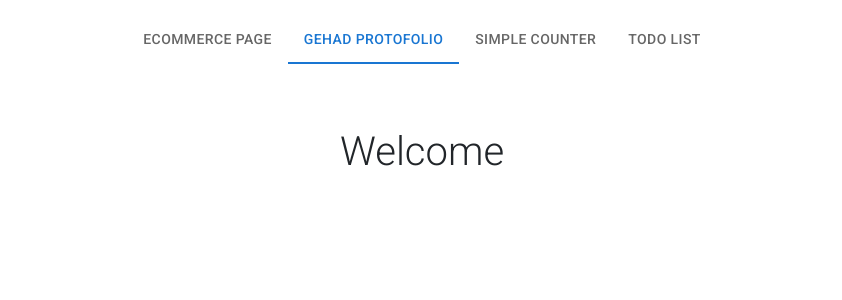
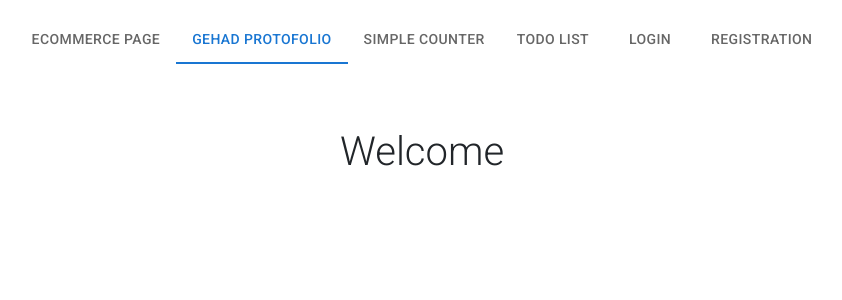
Before and after one commit to gehadsamy/Reactjs-ITI-tasks, a React (Create React App) app: page / in a window 1280 px wide. Shown: the top 300 px of the page, without its empty margins (218-1060 px from the left). Built offline with nearby package versions, Linux system fonts and the light colour scheme.

Commit message:
Update NavBar.jsx

```diff
--- a/src/components/navbar/NavBar.jsx
+++ b/src/components/navbar/NavBar.jsx
@@ -31,11 +31,13 @@ function NavBar () {
   return (
     <>
       <div style={{'display': 'flex', 'justifyContent':'center', 'margin': '1rem'}}>
-        <Tabs value={currentTab} style={{'width': 'fit-content'}} >
+              <Tabs value={currentTab} style={{'width': 'fit-content'}} >
           <Tab label="Ecommerce Page" href="/products" value="/products" to="/products"  component={Link}/>
           <Tab label="Gehad protofolio" href="/" value="/" to="/" component={Link} />
           <Tab label="Simple Counter" value="/Counter" to="/Counter" href="/Counter" component={Link}/>
           <Tab label="Todo list" value="/Todo" to="/Todo" href="/Todo" component={Link}/>
+          <Tab label="Login" value="/Login" to="/Login" href="/Login" component={Link}/>
+          <Tab label="Registration" value="/Registration" to="/Registration" href="/Registration" component={Link}/>
         </Tabs>
       </div>
 
```
